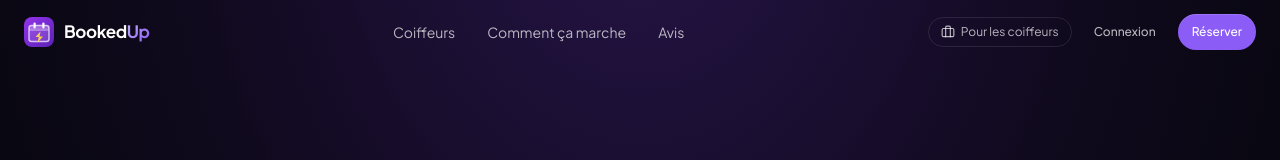
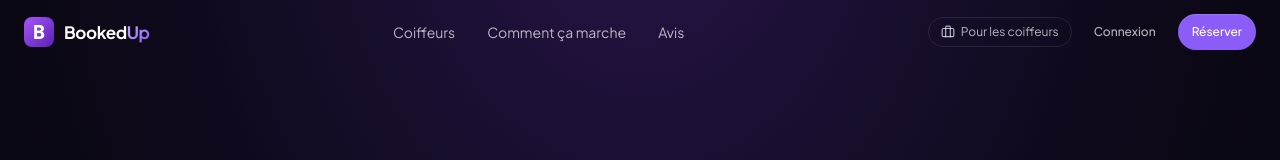
Before and after one commit to 707wlrd/BookedUp, a Next.js app in the folder apps/web/: page / in a window 1280 px wide. Shown: the top 160 px of the page. Built offline with nearby package versions, Linux system fonts and the light colour scheme; no server answers.

Commit message:
feat: logo ultra-minimal — B monogram violet gradient
Co-Authored-By: Claude Sonnet 4.6 <noreply@anthropic.com>

```diff
--- a/apps/web/src/components/ui/Logo.tsx
+++ b/apps/web/src/components/ui/Logo.tsx
@@ -1,7 +1,6 @@
 import Link from 'next/link';
 import { cn } from '@/lib/utils';
 
-/* ── SVG Mark : calendrier + éclair ── */
 function BookedUpMark({ size = 30 }: { size?: number }) {
   return (
     <svg
@@ -14,71 +13,50 @@ function BookedUpMark({ size = 30 }: { size?: number }) {
     >
       <defs>
         <linearGradient id="bu-bg" x1="0" y1="0" x2="30" y2="30" gradientUnits="userSpaceOnUse">
-          <stop offset="0%" stopColor="#9333ea" />
+          <stop offset="0%" stopColor="#a855f7" />
           <stop offset="100%" stopColor="#5b21b6" />
-        </linearGradient>
-        <linearGradient id="bu-bolt" x1="0" y1="0" x2="30" y2="30" gradientUnits="userSpaceOnUse">
-          <stop offset="0%" stopColor="#fde68a" />
-          <stop offset="100%" stopColor="#fbbf24" />
         </linearGradient>
       </defs>
 
-      {/* Fond carré arrondi */}
+      {/* Fond */}
       <rect width="30" height="30" rx="8" fill="url(#bu-bg)" />
 
-      {/* Calendrier — contour */}
-      <rect x="5" y="8.5" width="20" height="16" rx="2.5" fill="rgba(255,255,255,0.12)" stroke="rgba(255,255,255,0.7)" strokeWidth="1.4" />
-
-      {/* Barre header du calendrier */}
-      <rect x="5" y="8.5" width="20" height="5.5" rx="2.5" fill="rgba(255,255,255,0.18)" />
-      {/* Correction coins bas de la barre header */}
-      <rect x="5" y="11.5" width="20" height="2.5" fill="rgba(255,255,255,0.18)" />
-
-      {/* Anneau gauche */}
-      <rect x="9.5" y="5.5" width="2.2" height="6" rx="1.1" fill="white" />
-      {/* Anneau droit */}
-      <rect x="18.3" y="5.5" width="2.2" height="6" rx="1.1" fill="white" />
-
-      {/* Éclair centré dans le corps du calendrier */}
-      {/* Viewbox corps : x 5-25, y 14-24.5 → centre x=15, y=19 */}
-      <path
-        d="M16.5 14.5 L11.5 20 L14.8 20 L13.5 25.5 L19 19.5 L15.5 19.5 Z"
-        fill="url(#bu-bolt)"
-      />
+      {/* Lettre B */}
+      <text
+        x="15"
+        y="21.5"
+        textAnchor="middle"
+        fontFamily="system-ui, -apple-system, sans-serif"
+        fontWeight="800"
+        fontSize="19"
+        fill="white"
+      >
+        B
+      </text>
     </svg>
   );
 }
 
-/* ── Wordmark ── */
-function Wordmark({ className }: { className?: string }) {
-  return (
-    <span className={cn('font-bold leading-none tracking-tight', className)}>
-      <span className="text-white">Booked</span>
-      <span
-        style={{
-          background: 'linear-gradient(135deg, #c4b5fd 0%, #8b5cf6 100%)',
-          WebkitBackgroundClip: 'text',
-          WebkitTextFillColor: 'transparent',
-          backgroundClip: 'text',
-        }}
-      >
-        Up
-      </span>
-    </span>
-  );
-}
-
-/* ── Logo principal ── */
 export function Logo({ className, iconSize = 30 }: { className?: string; iconSize?: number }) {
   return (
     <Link href="/" className={cn('flex items-center gap-2.5', className)}>
       <BookedUpMark size={iconSize} />
-      <Wordmark className="text-[17px]" />
+      <span
+        className="text-[17px] font-bold leading-none tracking-tight text-white"
+      >
+        Booked<span
+          style={{
+            background: 'linear-gradient(135deg, #c4b5fd 0%, #8b5cf6 100%)',
+            WebkitBackgroundClip: 'text',
+            WebkitTextFillColor: 'transparent',
+            backgroundClip: 'text',
+          }}
+        >Up</span>
+      </span>
     </Link>
   );
 }
 
-/* ── Mark seul (favicon / splash) ── */
 export function LogoMark({ size = 30, className }: { size?: number; className?: string }) {
   return (
     <span className={cn('inline-flex', className)}>
```
